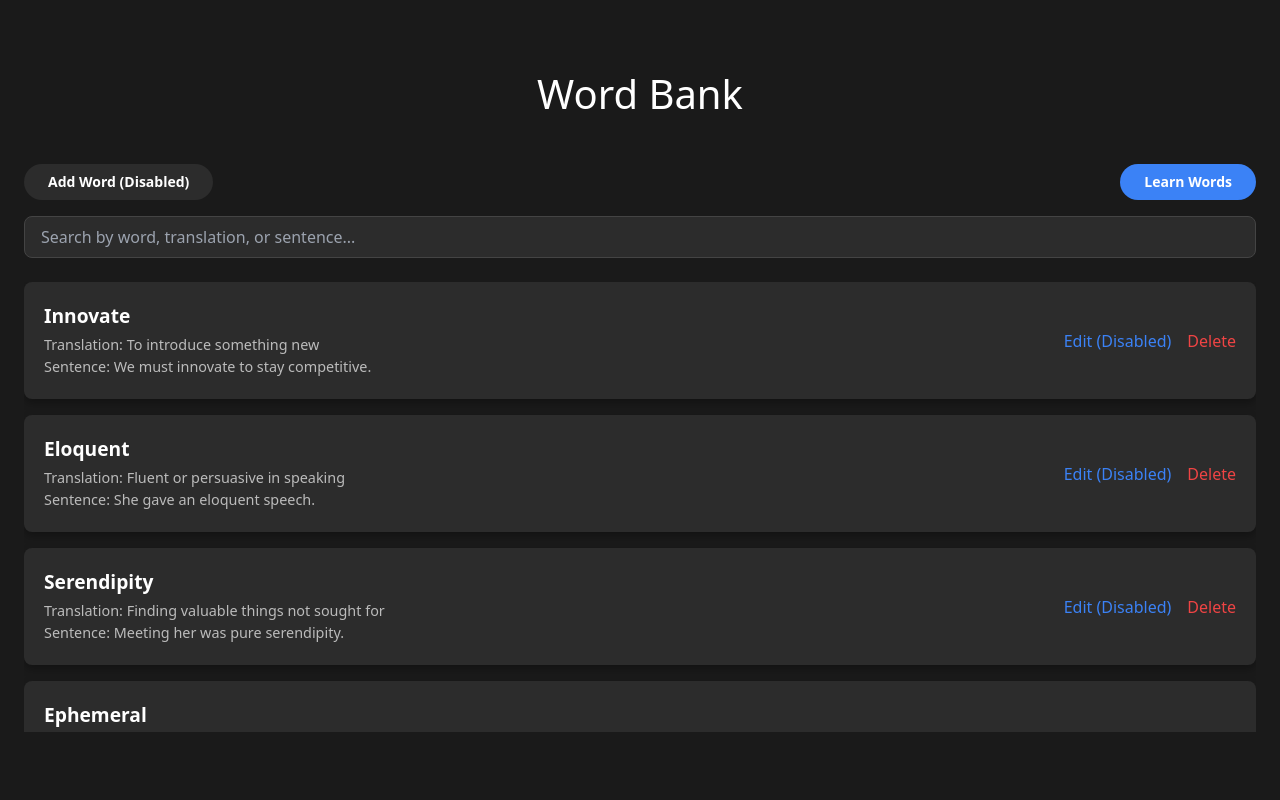
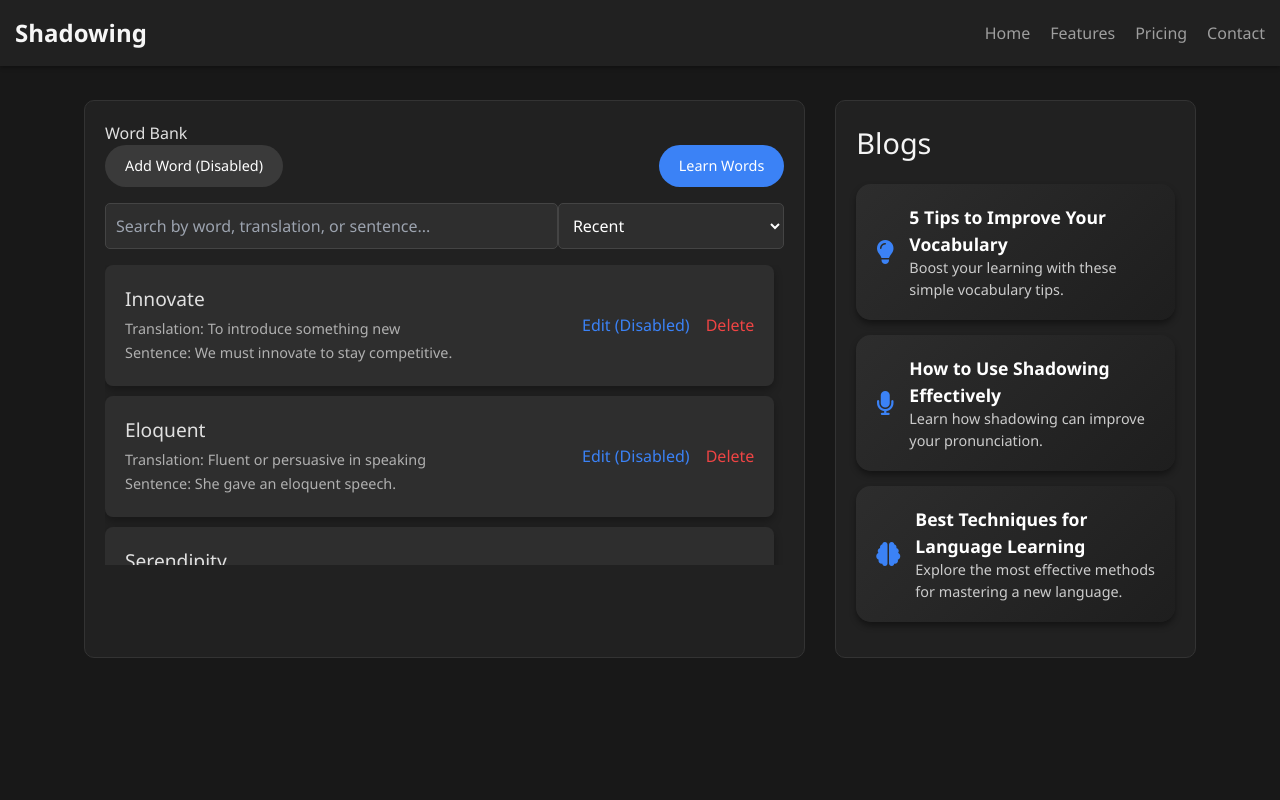
Before and after one commit to nazarboy2005/shadowing, a Django app: page /user/words/ in a window 1280 px wide. Run offline with Django 5.2, Linux system fonts and the light colour scheme; some libraries are stand-ins or nearby versions.

Commit message:
word bank hopefully last template

```diff
--- a/templates/words.html
+++ b/templates/words.html
@@ -6,24 +6,67 @@
     <title>Word Bank - Shadowing</title>
     <link href="https://cdnjs.cloudflare.com/ajax/libs/tailwindcss/2.2.19/tailwind.min.css" rel="stylesheet">
     <style>
-        /* Body and overall page styling */
+        /* Body styling */
         body {
-            background-color: #1a1a1a;
-            color: #fff;
+            background-color: #181818;
+            color: #e0e0e0;
             font-family: 'Segoe UI', Tahoma, Geneva, Verdana, sans-serif;
             margin: 0;
             padding: 0;
         }
 
-        h1 {
-            font-size: 2.5rem;
-            text-align: center;
-            margin-bottom: 40px;
+        /* Header Styling */
+        header {
+            background-color: #212121;
+            padding: 15px;
+            position: fixed; /* Keeps header at the top */
+            top: 0;
+            left: 0;
+            right: 0;
+            z-index: 1000; /* Ensures header stays on top of everything else */
+            box-shadow: 0 2px 4px rgba(0, 0, 0, 0.3);
+        }
+
+        nav {
+            display: flex;
+            justify-content: space-between;
+            align-items: center;
+            max-width: 1400px;
+            margin: 0 auto;
+        }
+
+        .logo {
+            font-size: 1.5rem;
+            font-weight: bold;
+            color: #f6f6f6;
+        }
+
+        .nav-links {
+            display: flex;
+            gap: 20px;
+        }
+
+        .nav-links a {
+            color: #9e9e9e;
+            text-decoration: none;
+            font-weight: 500;
+            transition: color 0.3s;
+        }
+
+        .nav-links a:hover {
+            color: #fff;
+        }
+
+        /* Add padding to account for fixed header */
+        body {
+            padding-top: 80px; /* Adjust this value depending on the header height */
         }
 
         /* Button styling */
         button {
             transition: background-color 0.3s, transform 0.3s;
+            border: none;
+            outline: none;
         }
 
         button:hover {
@@ -31,51 +74,123 @@
         }
 
         #addButton {
-            background-color: #2c2c2c;
+            background-color: #3a3a3a;
+            color: #fff;
+            padding: 10px 20px;
+            border-radius: 25px;
+            font-size: 0.9rem;
         }
 
         #addButton:hover {
-            background-color: #444;
+            background-color: #505050;
         }
 
         #learnButton {
             background-color: #3b82f6;
+            color: white;
+            padding: 10px 20px;
+            border-radius: 25px;
+            font-size: 0.9rem;
         }
 
         #learnButton:hover {
             background-color: #2563eb;
         }
 
-        /* Modal Styles */
-        .modal {
-            background: rgba(0, 0, 0, 0.75);
+        /* Main Layout Grid */
+        .main-container {
+            display: grid;
+            grid-template-columns: 2fr 1fr; /* Word bank wider than blog section */
+            gap: 30px;
+            margin: 20px auto;
+            padding: 0 20px;
+            max-width: 1400px;
+            width: 90%; /* Adjusts for smaller screens */
         }
 
-        /* Input styling */
-        input, select, textarea {
-            background-color: #2c2c2c;
+        /* Word Bank Section */
+        .word-bank {
+            background-color: #212121;
+            border: 1px solid #333;
+            border-radius: 10px;
+            padding: 20px;
+            width: 100%;
+        }
+
+        /* Blog Section Styling */
+        .sidebar {
+            background-color: #212121;
+            border: 1px solid #333;
+            border-radius: 10px;
+            padding: 20px;
+            width: 100%;
+        }
+
+        /* Sidebar and blog items enhancements */
+        .sidebar h2 {
+            font-size: 1.8rem;
+            color: #f5f5f5;
+            margin-bottom: 20px;
+        }
+
+        .blog-item {
+            background: linear-gradient(135deg, #2d2d2d, #1e1e1e); /* Subtle gradient */
+            padding: 20px;
+            border-radius: 15px; /* Softer border */
+            margin-bottom: 15px;
+            color: white;
+            display: flex;
+            align-items: center;
+            box-shadow: 0 4px 6px rgba(0, 0, 0, 0.4); /* Add shadow */
+            transition: background-color 0.3s, transform 0.3s;
+            font-size: 1rem; /* Increase font size */
+        }
+
+        .blog-item:hover {
+            background-color: #3b3b3b; /* Hover effect */
+            transform: translateY(-5px); /* Slight lift on hover */
+        }
+
+        /* Icon Styling */
+        .blog-item .icon {
+            font-size: 1.5rem;
+            margin-right: 15px;
+            color: #3b82f6; /* Icon color */
+        }
+
+        .blog-item h3 {
+            font-weight: bold;
+            font-size: 1.1rem; /* Larger font for titles */
+        }
+
+        .blog-item p {
+            font-size: 0.9rem;
+            color: #cccccc; /* Lighter text color */
+        }
+
+        /* Input and select field styling */
+        input, select {
+            background-color: #2e2e2e;
             color: #fff;
             border: 1px solid #444;
+            border-radius: 5px;
+            padding: 10px;
         }
 
-        input:focus, textarea:focus {
+        input:focus, select:focus {
             border-color: #3b82f6;
-            outline: none;
         }
 
         /* Word List Styling */
         .word-item {
-            background-color: #2c2c2c;
+            background-color: #2e2e2e;
             padding: 20px;
             border-radius: 8px;
             box-shadow: 0 4px 8px rgba(0, 0, 0, 0.3);
             display: flex;
             justify-content: space-between;
             align-items: center;
-        }
-
-        .word-item:hover {
-            background-color: #444;
+            margin-bottom: 10px;
         }
 
         .word-details {
@@ -84,48 +199,24 @@
 
         .word-details h2 {
             font-size: 1.2rem;
+            color: #e0e0e0;
             margin-bottom: 5px;
         }
 
         .word-details p {
             font-size: 0.9rem;
-            color: #bbb;
+            color: #b0b0b0;
             margin: 2px 0;
         }
 
-        /* Modal Styling */
-        .modal-content {
-            background-color: #2c2c2c;
-            color: white;
-            padding: 40px;
-            border-radius: 10px;
-            box-shadow: 0 4px 8px rgba(0, 0, 0, 0.5);
+        /* Word List Scroll Styling */
+        #wordList {
+            max-height: 300px; /* This will fit 3 words */
+            overflow-y: scroll;
+            padding-right: 10px;
         }
 
-        label {
-            color: #bbb;
-        }
-
-        .modal input, .modal textarea {
-            background-color: #444;
-            color: white;
-        }
-
-        .modal button {
-            background-color: #3b82f6;
-        }
-
-        .modal button:hover {
-            background-color: #2563eb;
-        }
-
-        /* Word List Scrollable Styling */
-        #wordList {
-            max-height: 450px; /* Adjust this value to show 3 words */
-            overflow-y: auto;
-        }
-
-        /* Scrollbar Styling (optional for custom look) */
+        /* Customize scrollbar for Word List */
         #wordList::-webkit-scrollbar {
             width: 8px;
         }
@@ -138,153 +229,198 @@
         #wordList::-webkit-scrollbar-thumb:hover {
             background-color: #888;
         }
+
+        /* Responsive Design */
+        @media (max-width: 768px) {
+            .main-container {
+                grid-template-columns: 1fr; /* Stack content for smaller screens */
+            }
+
+            .word-bank {
+                width: 100%;
+            }
+
+            .sidebar {
+                width: 100%;
+            }
+
+            /* Make words smaller on mobile */
+            .word-details h2 {
+                font-size: 1rem; /* Reduce word size */
+            }
+
+            .word-details p {
+                font-size: 0.8rem; /* Reduce translation/sentence size */
+            }
+
+            .word-item {
+                padding: 15px; /* Slightly reduce padding */
+            }
+
+            #learnButton, #addButton {
+                font-size: 0.8rem; /* Smaller button text */
+                padding: 8px 16px;
+            }
+
+            input, select {
+                font-size: 0.9rem; /* Smaller input/select font */
+                padding: 8px;
+            }
+        }
     </style>
 </head>
-<body class="font-sans antialiased">
+<body>
 
-    <!-- Word Bank Section -->
-    <section class="container mx-auto px-6 py-16">
-        <h1>Word Bank</h1>
+    <!-- Header with Navigation -->
+    <header>
+        <nav>
+            <div class="logo">Shadowing</div>
+            <div class="nav-links">
+                <a href="#">Home</a>
+                <a href="#">Features</a>
+                <a href="#">Pricing</a>
+                <a href="#">Contact</a>
+            </div>
+        </nav>
+    </header>
 
-        <!-- Add and Learn Buttons -->
-        <div class="mb-4 flex justify-between">
-            <button id="addButton" class="px-6 py-2 rounded-full text-sm font-semibold">Add Word (Disabled)</button>
-            <button id="learnButton" class="px-6 py-2 rounded-full text-sm font-semibold">Learn Words</button>
-        </div>
+    <!-- Main Container with Word Bank and Sidebar -->
+    <div class="main-container">
+        <!-- Word Bank Section -->
+        <section class="word-bank">
+            <h1>Word Bank</h1>
 
-        <!-- Search Bar -->
-        <div class="mb-6">
-            <input type="text" id="searchBar" placeholder="Search by word, translation, or sentence..." class="w-full px-4 py-2 border rounded-lg focus:outline-none focus:ring-2 focus:ring-blue-600">
-        </div>
+            <!-- Add and Learn Buttons -->
+            <div class="mb-4 flex justify-between">
+                <button id="addButton">Add Word (Disabled)</button>
+                <button id="learnButton">Learn Words</button>
+            </div>
 
-        <!-- Word List -->
-        <div id="wordList" class="space-y-4">
-            <!-- Dynamic Word List will be generated here -->
-        </div>
-    </section>
+            <!-- Search Bar and Filter Options -->
+            <div class="filter-container flex justify-between">
+                <input type="text" id="searchBar" placeholder="Search by word, translation, or sentence..." class="w-2/3">
+                <select id="filterSelect" class="w-1/3">
+                    <option value="recent">Recent</option>
+                    <option value="oldest">Oldest</option>
+                    <option value="az">A-Z</option>
+                    <option value="za">Z-A</option>
+                </select>
+            </div>
 
-    <!-- Add/Edit Word Modal -->
-    <div id="addWordModal" class="fixed inset-0 hidden flex justify-center items-center">
-        <div class="modal-content max-w-lg w-full">
-            <h2 class="text-2xl font-bold mb-4" id="modalTitle">Add New Word</h2>
-            <form id="addWordForm" class="space-y-4">
+            <!-- Word List (scrollable) -->
+            <div id="wordList" class="mt-4">
+                <!-- Default Word List will appear here -->
+            </div>
+        </section>
+
+        <!-- Sidebar Section for Blogs -->
+        <aside class="sidebar">
+            <h2>Blogs</h2>
+
+            <!-- Blog Items -->
+            <div class="blog-item">
+                <i class="fas fa-lightbulb icon"></i> <!-- Icon -->
                 <div>
-                    <label for="word">Word</label>
-                    <input type="text" id="word" name="word" required class="w-full px-4 py-2 border rounded-lg">
+                    <h3>5 Tips to Improve Your Vocabulary</h3>
+                    <p>Boost your learning with these simple vocabulary tips.</p>
                 </div>
+            </div>
+
+            <div class="blog-item">
+                <i class="fas fa-microphone icon"></i> <!-- Icon -->
                 <div>
-                    <label for="translation">Translation</label>
-                    <input type="text" id="translation" name="translation" required class="w-full px-4 py-2 border rounded-lg">
+                    <h3>How to Use Shadowing Effectively</h3>
+                    <p>Learn how shadowing can improve your pronunciation.</p>
                 </div>
+            </div>
+
+            <div class="blog-item">
+                <i class="fas fa-brain icon"></i> <!-- Icon -->
                 <div>
-                    <label for="sentence">Sentence</label>
-                    <textarea id="sentence" name="sentence" required class="w-full px-4 py-2 border rounded-lg"></textarea>
+                    <h3>Best Techniques for Language Learning</h3>
+                    <p>Explore the most effective methods for mastering a new language.</p>
                 </div>
-                <div class="flex justify-end">
-                    <button type="button" id="cancelButton" class="mr-4 px-4 py-2 border rounded-lg">Cancel</button>
-                    <button type="submit" class="px-6 py-2 rounded-lg">Save Word</button>
-                </div>
-            </form>
-        </div>
+            </div>
+        </aside>
     </div>
 
+    <!-- Add Font Awesome for icons -->
+    <script src="https://kit.fontawesome.com/a076d05399.js" crossorigin="anonymous"></script>
+
     <script>
-        // Pre-populated default words
+        // Pre-populated default words with timestamps
         let words = [
-            { id: 1, word: 'Innovate', translation: 'To introduce something new', sentence: 'We must innovate to stay competitive.' },
-            { id: 2, word: 'Eloquent', translation: 'Fluent or persuasive in speaking', sentence: 'She gave an eloquent speech.' },
-            { id: 3, word: 'Serendipity', translation: 'Finding valuable things not sought for', sentence: 'Meeting her was pure serendipity.' },
-            { id: 4, word: 'Ephemeral', translation: 'Lasting for a very short time', sentence: 'Life is ephemeral, enjoy every moment.' },
-            { id: 5, word: 'Resilience', translation: 'Capacity to recover quickly', sentence: 'Her resilience after the setback was admirable.' }
+            { id: 1, word: 'Innovate', translation: 'To introduce something new', sentence: 'We must innovate to stay competitive.', addedAt: Date.now() - 10000 },
+            { id: 2, word: 'Eloquent', translation: 'Fluent or persuasive in speaking', sentence: 'She gave an eloquent speech.', addedAt: Date.now() - 20000 },
+            { id: 3, word: 'Serendipity', translation: 'Finding valuable things not sought for', sentence: 'Meeting her was pure serendipity.', addedAt: Date.now() - 30000 },
+            { id: 4, word: 'Ephemeral', translation: 'Lasting for a very short time', sentence: 'Life is ephemeral, enjoy every moment.', addedAt: Date.now() - 40000 },
+            { id: 5, word: 'Resilience', translation: 'Capacity to recover quickly', sentence: 'Her resilience after the setback was admirable.', addedAt: Date.now() - 50000 },
+            { id: 6, word: 'Tenacity', translation: 'The quality of being determined', sentence: 'His tenacity helped him overcome all obstacles.', addedAt: Date.now() - 60000 },
+            { id: 7, word: 'Courage', translation: 'Ability to confront fear or adversity', sentence: 'It takes courage to stand up for what is right.', addedAt: Date.now() - 70000 }
         ];
-
-        let editWordId = null; // Track if we're editing an existing word
 
         const addButton = document.getElementById('addButton');
         const learnButton = document.getElementById('learnButton');
-        const addWordModal = document.getElementById('addWordModal');
-        const cancelButton = document.getElementById('cancelButton');
-        const addWordForm = document.getElementById('addWordForm');
         const wordList = document.getElementById('wordList');
         const searchBar = document.getElementById('searchBar');
-        const modalTitle = document.getElementById('modalTitle');
+        const filterSelect = document.getElementById('filterSelect');
 
         // Function to display words in the word list
-        function displayWords(filter = '') {
+        function displayWords(filter = '', sortOrder = 'recent') {
             wordList.innerHTML = ''; // Clear the list
-            const filteredWords = words.filter(({ word, translation, sentence }) =>
+
+            // Filter and sort words
+            let filteredWords = words.filter(({ word, translation, sentence }) =>
                 word.toLowerCase().includes(filter.toLowerCase()) ||
                 translation.toLowerCase().includes(filter.toLowerCase()) ||
                 sentence.toLowerCase().includes(filter.toLowerCase())
             );
 
+            if (sortOrder === 'az') {
+                filteredWords = filteredWords.sort((a, b) => a.word.localeCompare(b.word));
+            } else if (sortOrder === 'za') {
+                filteredWords = filteredWords.sort((a, b) => b.word.localeCompare(a.word));
+            } else if (sortOrder === 'recent') {
+                filteredWords = filteredWords.sort((a, b) => b.addedAt - a.addedAt);
+            } else if (sortOrder === 'oldest') {
+                filteredWords = filteredWords.sort((a, b) => a.addedAt - b.addedAt);
+            }
+
+            // Display sorted words
             filteredWords.forEach(({ id, word, translation, sentence }) => {
                 const wordItem = document.createElement('div');
                 wordItem.classList.add('word-item');
                 wordItem.innerHTML = `
                     <div class="word-details">
-                        <h2 class="text-lg font-bold">${word}</h2>
-                        <p class="text-sm">Translation: ${translation}</p>
-                        <p class="text-sm">Sentence: ${sentence}</p>
+                        <h2>${word}</h2>
+                        <p>Translation: ${translation}</p>
+                        <p>Sentence: ${sentence}</p>
                     </div>
                     <div class="flex space-x-4">
-                        <button class="text-blue-500 hover:underline edit-word" data-id="${id}">Edit (Disabled)</button>
-                        <button class="text-red-500 hover:underline delete-word" data-id="${id}">Delete</button>
+                        <button class="text-blue-500 hover:underline edit-word">Edit (Disabled)</button>
+                        <button class="text-red-500 hover:underline delete-word">Delete</button>
                     </div>
                 `;
-
                 wordList.appendChild(wordItem);
 
-                // Add event listener for delete button
+                // Add delete functionality
                 wordItem.querySelector('.delete-word').addEventListener('click', () => {
                     deleteWord(id);
-                });
-
-                // Add event listener for edit button
-                wordItem.querySelector('.edit-word').addEventListener('click', () => {
-                    alert("Edit functionality is not implemented yet.");
                 });
             });
         }
 
-        // Delete word from the list
         function deleteWord(id) {
-            if (confirm('Are you sure you want to delete this word?')) {
-                words = words.filter(word => word.id !== id);
-                displayWords(searchBar.value);
-            }
+            words = words.filter(word => word.id !== id);
+            displayWords(searchBar.value, filterSelect.value);
         }
 
-        // Open modal for adding a word
-        addButton.addEventListener('click', () => {
-            alert("Add functionality is not implemented yet.");
+        searchBar.addEventListener('input', () => {
+            displayWords(searchBar.value, filterSelect.value);
         });
 
-        // Learn Words functionality (redirect to /learn)
-        learnButton.addEventListener('click', () => {
-            if (words.length > 0) {
-                // Redirect to the Learn page
-                window.location.href = '/user/learn'; // Adjust this URL to your Learn page
-            } else {
-                alert('No words available for learning.');
-            }
-        });
-
-        // Close modal
-        cancelButton.addEventListener('click', () => {
-            addWordModal.classList.add('hidden');
-        });
-
-        // Prevent form submission since add/edit is disabled
-        addWordForm.addEventListener('submit', (e) => {
-            e.preventDefault();
-            alert("Add/Edit functionality is not implemented yet.");
-        });
-
-        // Filter words based on search input
-        searchBar.addEventListener('input', () => {
-            const query = searchBar.value;
-            displayWords(query);
+        filterSelect.addEventListener('change', () => {
+            displayWords(searchBar.value, filterSelect.value);
         });
 
         // Initial display of words
```
